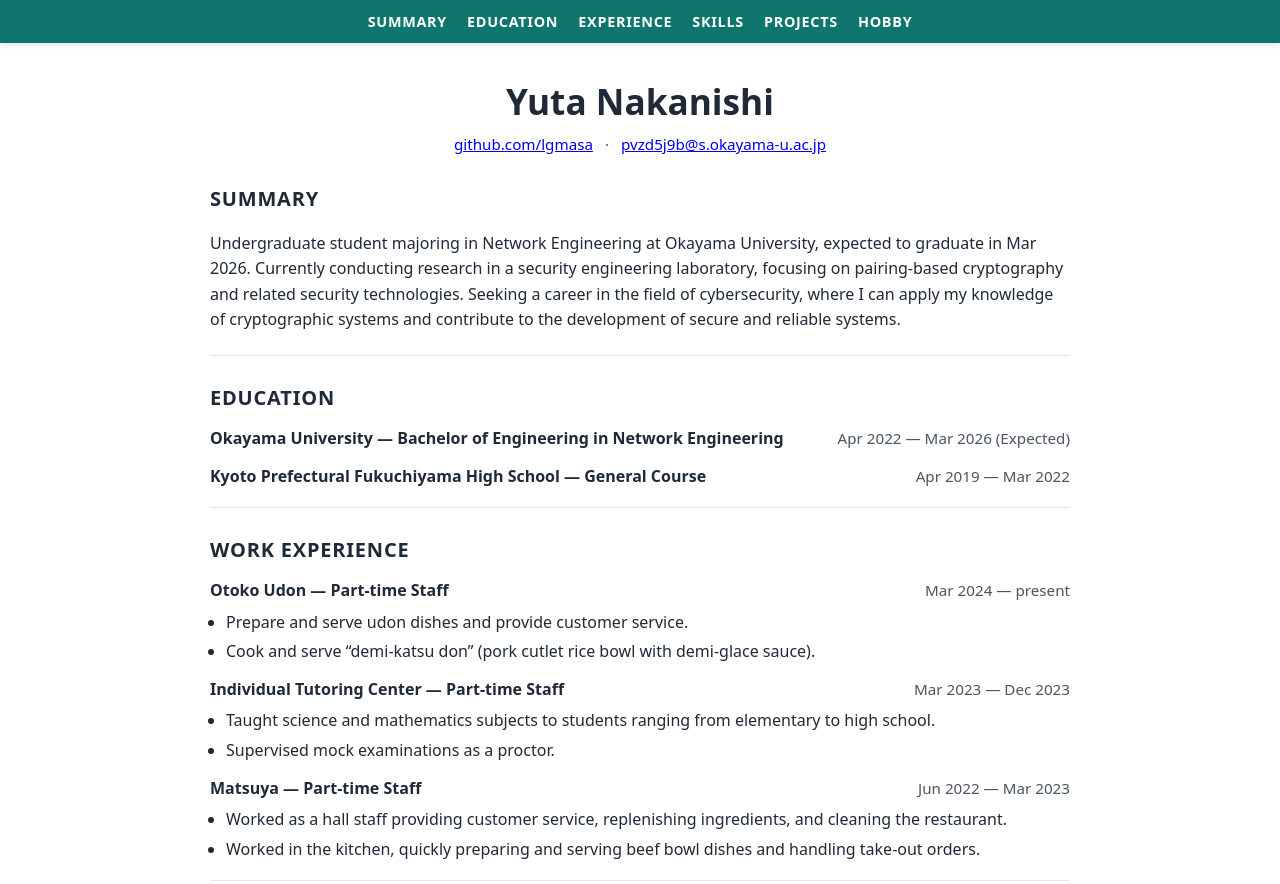
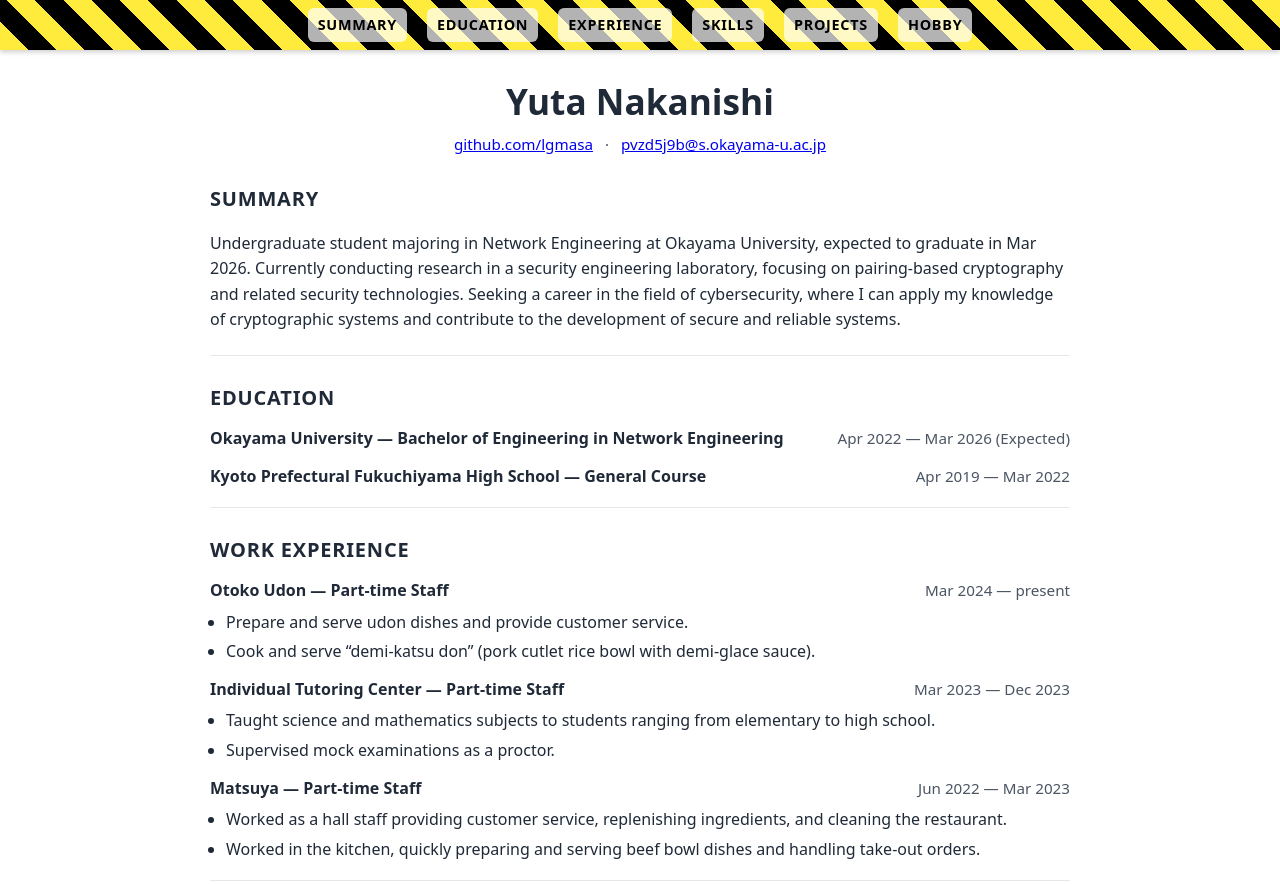
Before and after one commit to lgmasa/my_website, a plain HTML site: page index.html in a window 1280 px wide. Shown: the top 884 px of the page. Drawn offline with Linux system fonts and the light colour scheme.

Commit message:
Update index.html

```diff
--- a/index.html
+++ b/index.html
@@ -30,29 +30,42 @@
     top:0;
     left:0;
     right:0;
-      background:var(--accent);
-      color:white;
+    height:50px;
     display:flex;
     justify-content:center;
     align-items:center;
     gap:20px;
     padding:10px;
     z-index:1000;
-      box-shadow:0 2px 5px rgba(0,0,0,0.1);
+    /* ↓ ここが縞模様の部分！ */
+    background: repeating-linear-gradient(
+      45deg,           /* 斜め45度方向 */
+      #ffeb3b 0px,     /* 黄色 */
+      #ffeb3b 20px,    /* 20pxごとに色を切り替え */
+      #000000 20px,
+      #000000 40px
+    );
+    box-shadow:0 2px 5px rgba(0,0,0,0.2);
   }
+
   nav a{
-      color:white;
+    color:#000;
+    background:rgba(255,255,255,0.7);
     text-decoration:none;
     font-weight:bold;
     text-transform:uppercase;
     font-size:0.9rem;
     letter-spacing:0.05em;
+    padding:5px 10px;
+    border-radius:6px;
+    transition:all 0.2s;
   }
   nav a:hover{
-      text-decoration:underline;
+    background:#000;
+    color:#ffeb3b;
   }
 
-    /* コンテンツ部分に余白（ナビ分）を追加 */
+  /* コンテンツに余白（ナビバー分） */
   .container{max-width:900px;margin:80px auto 28px auto;padding:0 20px}
 
   header{text-align:center;margin-bottom:24px}
@@ -75,7 +88,7 @@
   footer{margin:26px 0;text-align:center;color:var(--muted);font-size:.92rem}
 
   @media (max-width:640px){
-      nav{flex-wrap:wrap;gap:10px;font-size:0.8rem;}
+    nav{flex-wrap:wrap;gap:10px;font-size:0.8rem;height:auto;padding:8px;}
     .two-col{grid-template-columns:1fr}
     .when{justify-self:start}
   }
```
Lines whose indentation alone changed are shown as unchanged.
